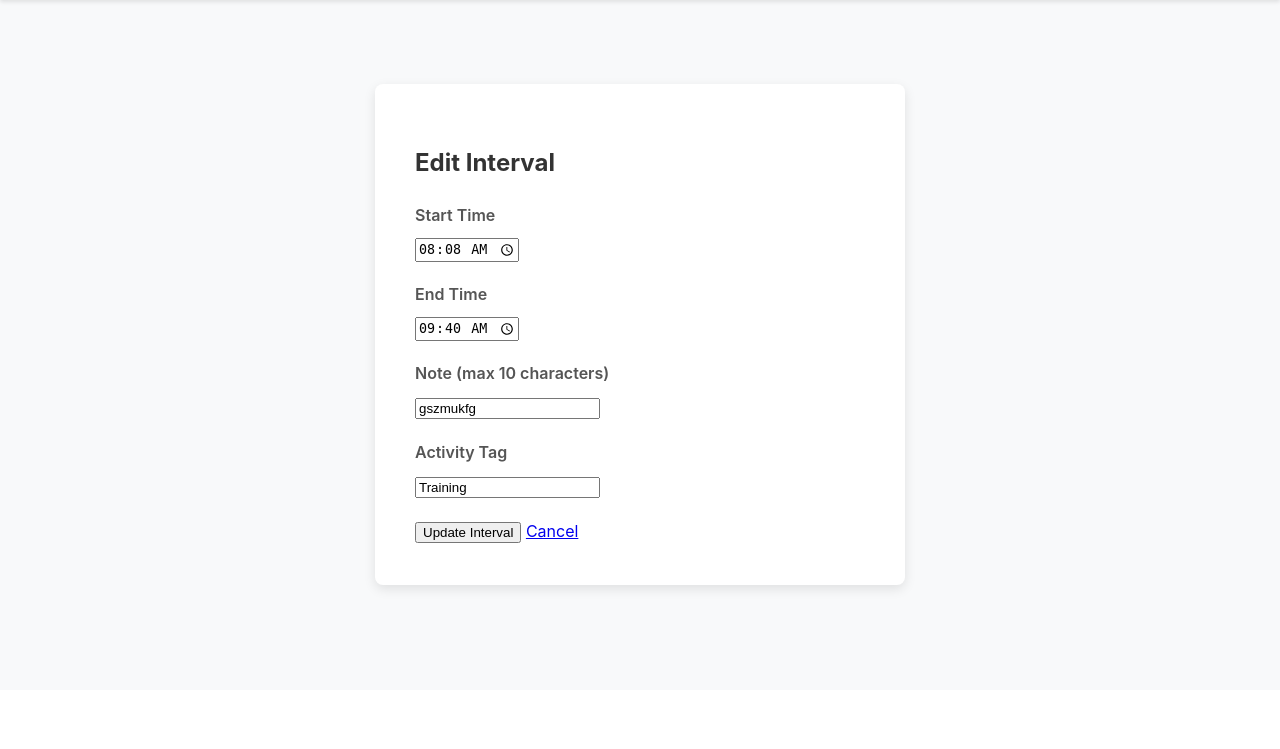
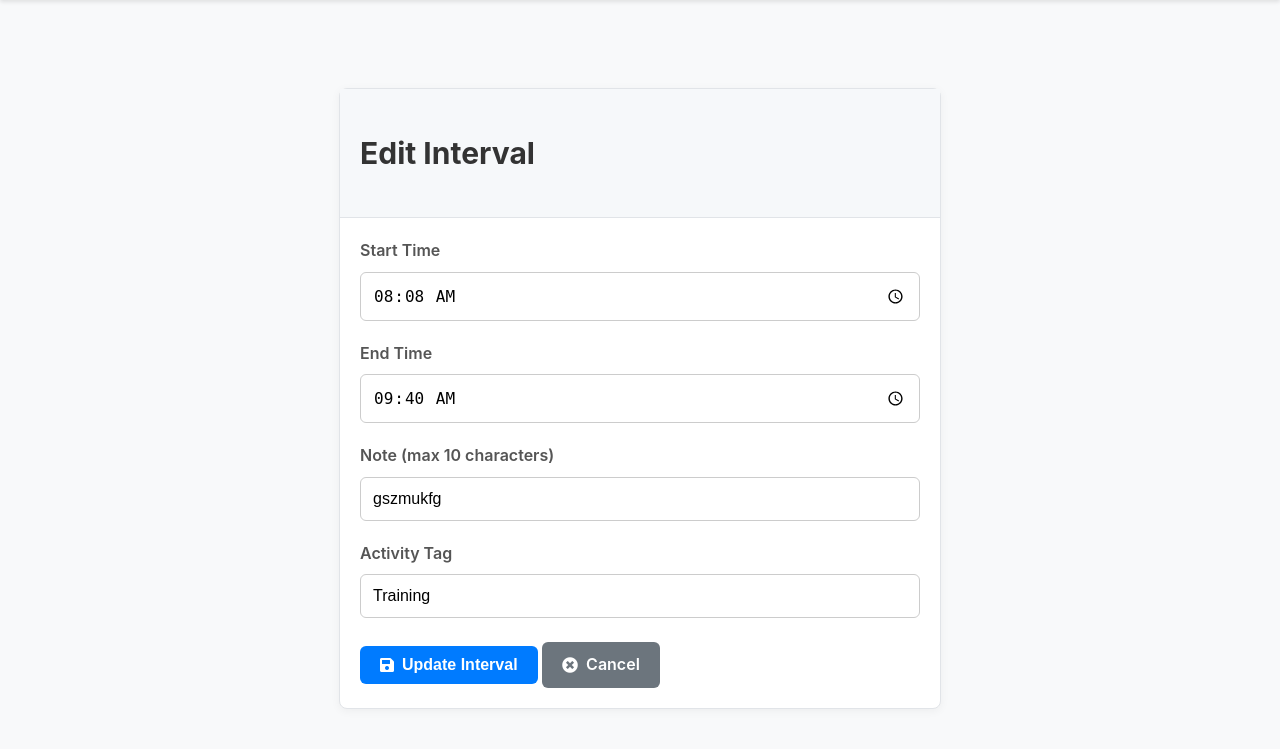
Before and after one commit to enricoge-dev/activities_manager, a Flask app: page /edit_interval/169 in a window 1280 px wide. Shown: the part 110-859 px from the top of the page. Before the commit the page ends 703 px from the top, so only its background shows below. Run offline with Flask 3, Linux system fonts and the light colour scheme; a user stored in the database is signed in; data comes from the database, SQL or seed files in the repository; both versions use the stored data as it was after the commit.

Commit message:
Fixed datalist issue in edit_interval form

```diff
--- a/templates/edit_interval.html
+++ b/templates/edit_interval.html
@@ -3,42 +3,71 @@
 {% block title %}Edit Interval{% endblock %}
 
 {% block content %}
-<div class="login-container">
+<div class="container mt-4">
+    <div class="card" style="max-width: 600px; margin: auto;">
+        <div class="card-header">
             <h2>Edit Interval</h2>
+        </div>
+        <div class="card-body">
             {% with messages = get_flashed_messages(with_categories=true) %}
             {% if messages %}
-        <ul class="flashes">
+                <div class="alert-container">
                     {% for category, message in messages %}
-            <li class="{{ category }}">{{ message }}</li>
+                        <div class="alert alert-{{ category }}">{{ message }}</div>
                     {% endfor %}
-        </ul>
+                </div>
             {% endif %}
             {% endwith %}
 
             <form method="post" action="{{ url_for('edit_interval', interval_id=interval.id) }}">
                 <div class="input-group">
                     <label for="start_time">Start Time</label>
-            <input type="time" id="start_time" name="start_time" value="{{ interval.start_time }}" required>
+                    <input type="time" id="start_time" name="start_time" class="form-control" value="{{ interval.start_time }}" required>
                 </div>
                 <div class="input-group">
                     <label for="end_time">End Time</label>
-            <input type="time" id="end_time" name="end_time" value="{{ interval.end_time }}" required>
+                    <input type="time" id="end_time" name="end_time" class="form-control" value="{{ interval.end_time }}" required>
                 </div>
                 <div class="input-group">
                     <label for="note">Note (max 10 characters)</label>
-            <input type="text" id="note" name="note" value="{{ interval.note }}" maxlength="10">
+                    <input type="text" id="note" name="note" class="form-control" value="{{ interval.note }}" maxlength="10">
                 </div>
                 <div class="input-group">
                     <label for="activity_tag">Activity Tag</label>
-            <input list="activity_tags_list" id="activity_tag" name="activity_tag" value="{{ interval.activity_tag }}" required>
+                    <input list="activity_tags_list" id="activity_tag" name="activity_tag" class="form-control" value="{{ interval.activity_tag }}" required>
                     <datalist id="activity_tags_list">
                         {% for tag in activity_tags %}
                             <option value="{{ tag }}">
                         {% endfor %}
                     </datalist>
                 </div>
-        <button type="submit">Update Interval</button>
-        <a href="{{ url_for('list_events') }}" class="button">Cancel</a>
+                <div class="mt-4">
+                    <button type="submit" class="btn btn-primary">
+                        <i class="fas fa-save"></i> Update Interval
+                    </button>
+                    <a href="{{ url_for('list_events') }}" class="btn btn-secondary">
+                        <i class="fas fa-times-circle"></i> Cancel
+                    </a>
+                </div>
             </form>
         </div>
+    </div>
+</div>
+
+<script>
+document.addEventListener('DOMContentLoaded', function() {
+    const activityTagInput = document.getElementById('activity_tag');
+
+    activityTagInput.addEventListener('focus', function() {
+        // Store the current value
+        const currentValue = this.value;
+        // Temporarily clear the value to show all datalist options
+        this.value = '';
+        // Restore the value after a short delay
+        setTimeout(() => {
+            this.value = currentValue;
+        }, 0);
+    });
+});
+</script>
 {% endblock %}
```
Also changed, not shown: database.db, 1 other file. Lines whose indentation alone changed are shown as unchanged.
